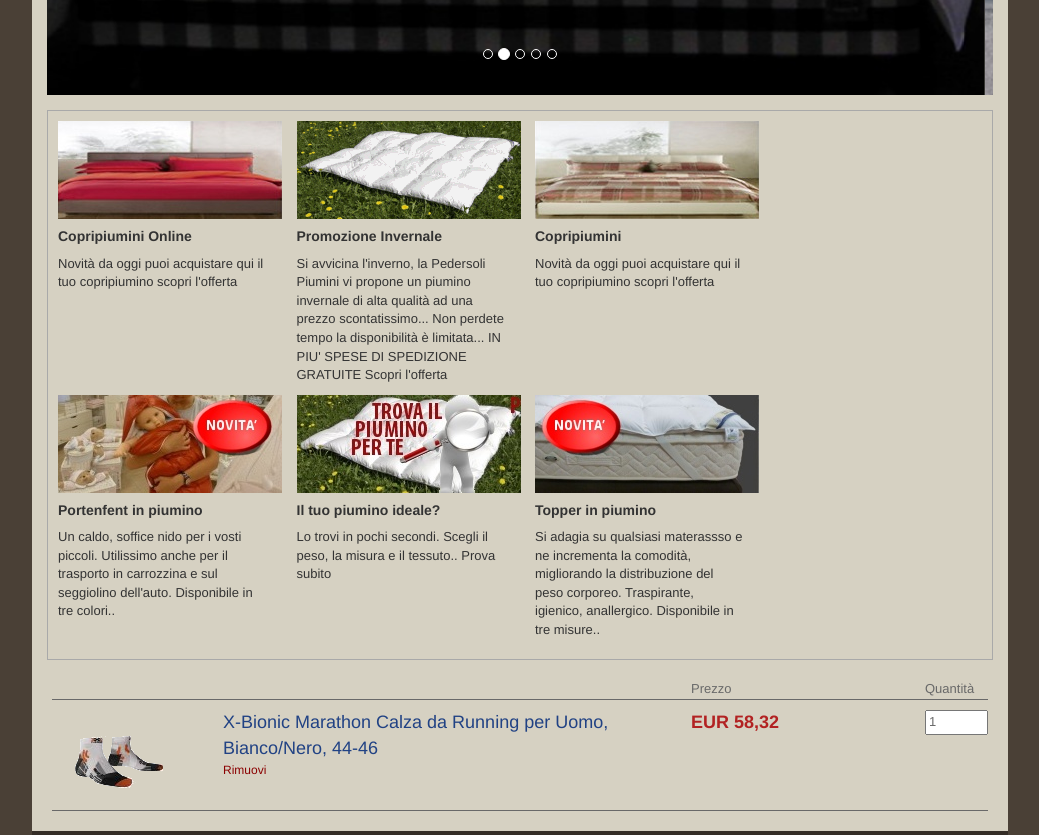
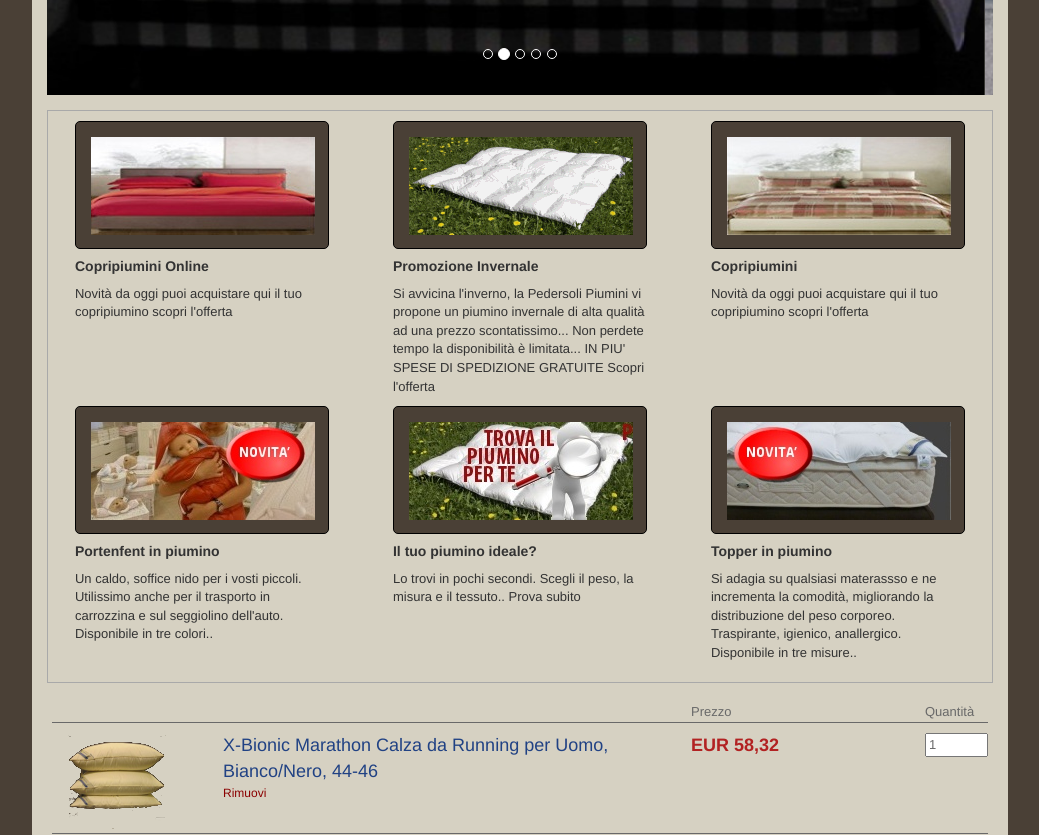
Before and after one commit to JSalvo/cds, a plain HTML site: page index.html in a window 1280 px wide. Shown: the part 650-1485 px from the top of the page, without its empty margins (120-1159 px from the left). Drawn offline with nearby package versions, Linux system fonts and the light colour scheme; files that its build step writes are made by us from their sources; files whose address does not match are found by name.

Commit message:
Fine giornata

```diff
--- a/css/index.css
+++ b/css/index.css
@@ -5,11 +5,47 @@ Marrone più scuro: 342D26
 Grigio:  D6D1C2
 */
 
+#perche
+{
+    position: absolute;
+
+    margin-top: -20px;
+    right: 50px;
+
+    background-color: #D6D1C2;
+    padding: 5px;
+    font-size: medium;
+    color: darkred;
+    font-style: oblique;
+}
+
+.polaroid
+{
+    width: 254px;
+    height: 128px;
+    background-color: #4A4036;
+    padding: 15px;
+    border-radius: 5px;
+    border-color: black;
+    border-style: solid;
+    border-width: thin;
+
+}
+
+.buynow > div
+{
+    width: 254px;
+    margin-left: auto;
+    margin-right: auto;
+}
 
 .buynowrow
 {
+    /*padding: 5px;*/
 
 }
+
+
 
 .buynow
 {
@@ -48,6 +84,7 @@ Grigio:  D6D1C2
     border-bottom-style: solid;
     border-bottom-color: dimgray;
     border-bottom-width: thin;
+    background-color: #D6D1C2;
 
 }
 
@@ -73,6 +110,7 @@ Grigio:  D6D1C2
 .chartsection
 {
     padding: 20px;
+    background-color: #D6D1C2;
 
 }
 
@@ -226,6 +264,8 @@ body
 
 #papamarchino, #papamarchino > div
 {
+
+
     padding-top: 2px;
     padding-bottom: 2px;
 
--- a/index.html
+++ b/index.html
@@ -31,9 +31,18 @@
 
 
             <div class="col-lg-5 centra" >
+
                     <div id="papamarchino" class="collapse in">
+
                         <div>
+                        <div id="perche">
+                            News
+                        </div>
+
+
                         <marquee align="middle" direction="up" scrolldelay="400" height="70" id="marchino" onmouseover="this.stop();" onmouseout="this.start();">
+
+
 
                             <p>
                                 Buongiorno a tutti. Questo è il nuovo sito di Pedersoli Piumini. Qui,
@@ -207,21 +216,28 @@
          <div class="buynowsection">
             <div class="row buynowrow">
 
-                <div class="col-lg-3 buynow">
+
+                <div class="col-lg-4 buynow">
+
                     <div>
-                        <img src="img/compra_ora/coprip.jpg"></img>
+                        <div class="polaroid">
+                            <img src="img/compra_ora/coprip.jpg"></img>
+                        </div>
 
+                        <div>
                         <h5><strong>Copripiumini Online</strong></h5>
                         <p>
                             Novità da oggi puoi acquistare qui il tuo copripiumino scopri l'offerta
                         </p>
+                        </div>
                     </div>
-
                 </div>
 
-                <div class="col-lg-3 buynow">
+                <div class="col-lg-4 buynow">
                     <div>
+                        <div class="polaroid">
                         <img src="img/compra_ora/masextanigif1.gif"></img>
+                        </div>
 
 
                         <h5><strong>Promozione Invernale</strong></h5>
@@ -234,9 +250,11 @@
                     </div>
                 </div>
 
-                <div class="col-lg-3 buynow">
+                <div class="col-lg-4 buynow">
                     <div>
+                        <div class="polaroid">
                         <img src="img/compra_ora/coprip1.jpg"></img>
+                        </div>
                         <h5><strong>Copripiumini</strong></h5>
                         <p>
                             Novità da oggi puoi acquistare qui il tuo copripiumino scopri l'offerta
@@ -246,9 +264,11 @@
             </div>
 
             <div class="row buynowrow">
-                <div class="col-lg-3 buynow">
+                <div class="col-lg-4 buynow">
                     <div>
+                        <div class="polaroid">
                         <img src="img/compra_ora/portenfant2.jpg"></img>
+                        </div>
                         <h5><strong>Portenfent in piumino</strong></h5>
                         <p>
                             Un caldo, soffice nido per i vosti piccoli. Utilissimo anche per il trasporto
@@ -257,9 +277,11 @@
                     </div>
                 </div>
 
-                <div class="col-lg-3 buynow">
+                <div class="col-lg-4 buynow">
                     <div>
+                        <div class="polaroid">
                         <img src="img/compra_ora/trovapium.jpg"></img>
+                        </div>
                         <h5><strong>Il tuo piumino ideale?</strong></h5>
                         <p>
                             Lo trovi in pochi secondi. Scegli il peso, la misura e il tessuto.. Prova subito
@@ -267,9 +289,12 @@
                     </div>
                 </div>
 
-                <div class="col-lg-3 buynow">
+                <div class="col-lg-4 buynow">
                     <div>
-                        <img src="img/compra_ora/topper2.jpg"></img>
+                        <div class="polaroid">
+                            <img src="img/compra_ora/topper2.jpg"></img>
+                        </div>
+
                         <h5><strong>Topper in piumino</strong></h5>
                         <p>
                             Si adagia su qualsiasi materassso e ne incrementa la comodità,
@@ -282,7 +307,7 @@
         </div>
 
 
-        <div class="chartsection">
+                    <div class="chartsection">
             <div class="row chartheader">
                 <div class="col-lg-2">
                 </div>
@@ -302,7 +327,7 @@
 
             <div class="row chartitem">
                 <div class="col-lg-2">
-                    <img src="img/carrello/cancellami.png"></img>
+                    <img src="img/carrello/guanciale-classic.png"></img>
                 </div>
 
                 <div class="col-lg-6 itemdescription">
@@ -343,7 +368,16 @@
             </div>
         </div> <!-- FINE FOOTER -->
 
+
+
+
+
     </div>
+
+
+
+
+
 
 
 </body>
```
Also changed, not shown: img/carrello/guanciale-classic.jpg (added), img/carrello/guanciale-classic.png (added).
